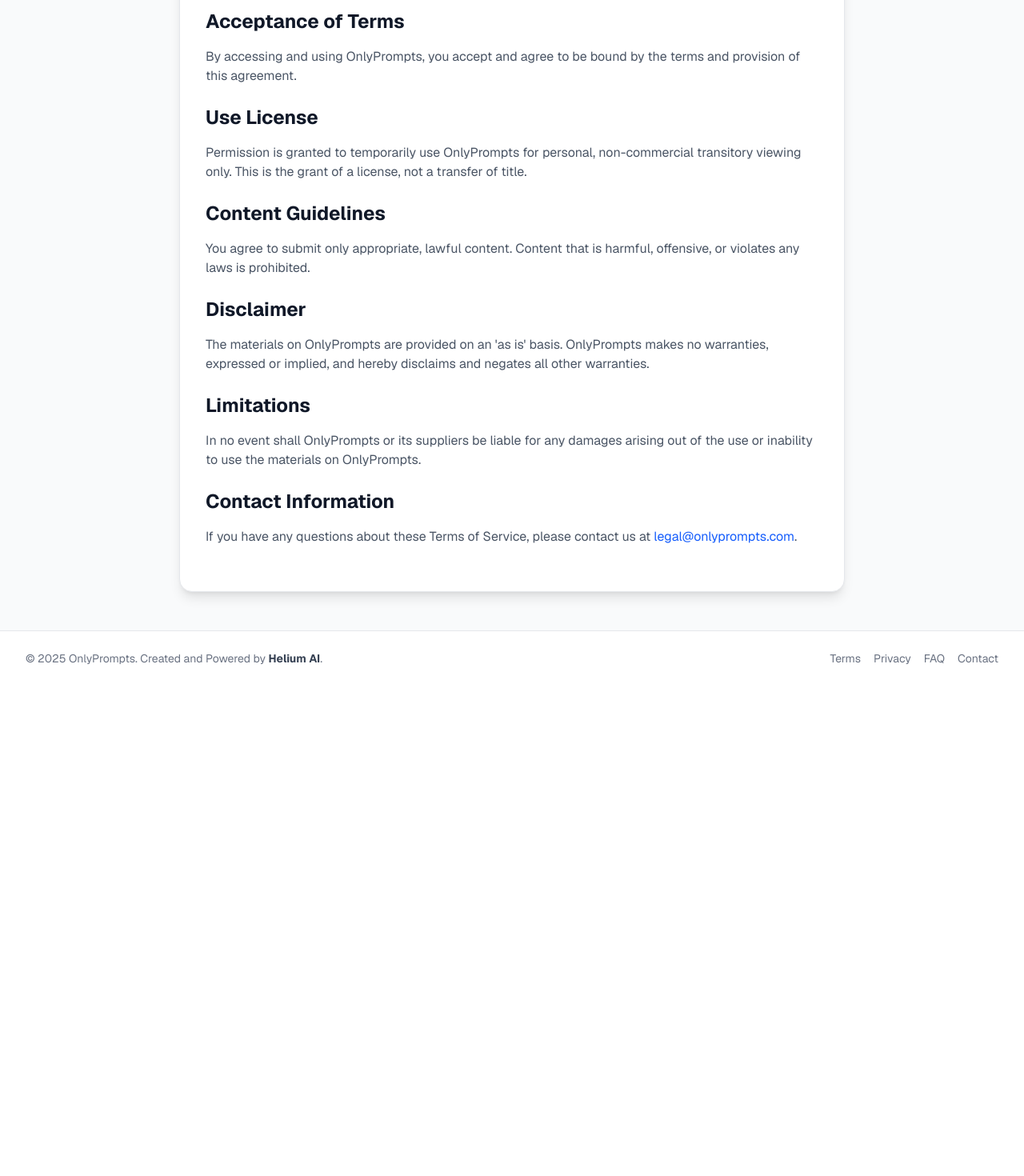
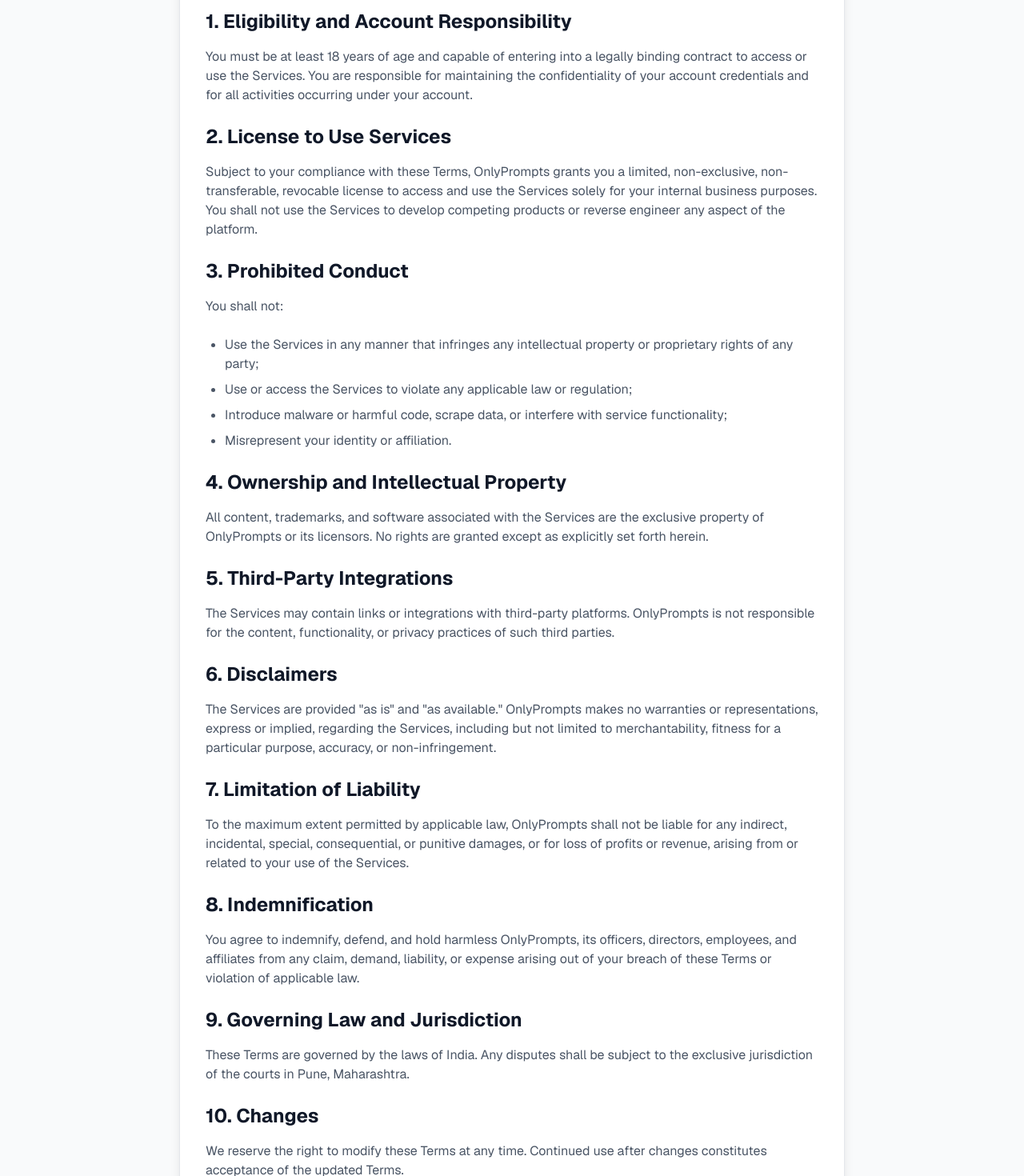
Before and after one commit to neuralarc-ai/onlyprompts, a Next.js app: page /terms in a window 1280 px wide. Shown: the part 460-1930 px from the top of the page at 80% size. Before the commit the page ends 1317 px from the top, so only its background shows below. Built offline with nearby package versions, Linux system fonts and the light colour scheme; no server answers.

Commit message:
Changed terms and Privacy

```diff
--- a/src/app/privacy/page.tsx
+++ b/src/app/privacy/page.tsx
@@ -27,34 +27,67 @@
               <strong>Last updated:</strong> October 2025
             </p>
 
-            <h2 className="text-2xl font-bold text-gray-900 mb-4">Information We Collect</h2>
+            <h2 className="text-2xl font-bold text-gray-900 mb-4">1. Information We Collect</h2>
+            <p className="text-gray-600 mb-4">
+              <strong>Personal Data:</strong> Name, email, company, contact details.
+            </p>
+            <p className="text-gray-600 mb-4">
+              <strong>Technical Data:</strong> IP address, browser type, device identifiers, usage logs.
+            </p>
             <p className="text-gray-600 mb-6">
-              We collect information you provide directly to us, such as when you submit prompts,
-              create an account, or contact us for support.
+              <strong>Cookies:</strong> We use cookies for analytics and personalization.
             </p>
 
-            <h2 className="text-2xl font-bold text-gray-900 mb-4">How We Use Your Information</h2>
+            <h2 className="text-2xl font-bold text-gray-900 mb-4">2. Use of Information</h2>
+            <p className="text-gray-600 mb-4">
+              We use the information to:
+            </p>
+            <ul className="text-gray-600 mb-6 list-disc pl-6 space-y-2">
+              <li>Provide, maintain, and improve our Services;</li>
+              <li>Process transactions and communicate with you;</li>
+              <li>Monitor usage trends and enhance security;</li>
+              <li>Comply with legal obligations.</li>
+            </ul>
+
+            <h2 className="text-2xl font-bold text-gray-900 mb-4">3. Legal Basis for Processing</h2>
             <p className="text-gray-600 mb-6">
-              We use the information we collect to provide, maintain, and improve our services,
-              process submissions, and communicate with you.
+              Where applicable, we process your data on the basis of your consent, our contractual obligations, compliance with legal obligations, or legitimate interests.
             </p>
 
-            <h2 className="text-2xl font-bold text-gray-900 mb-4">Information Sharing</h2>
+            <h2 className="text-2xl font-bold text-gray-900 mb-4">4. Data Sharing</h2>
+            <p className="text-gray-600 mb-4">
+              We do not sell or rent your data. We may share it with:
+            </p>
+            <ul className="text-gray-600 mb-6 list-disc pl-6 space-y-2">
+              <li>Authorized service providers (under strict confidentiality);</li>
+              <li>Legal or regulatory authorities, when required;</li>
+              <li>Affiliates and successors in interest, in the event of a business transfer.</li>
+            </ul>
+
+            <h2 className="text-2xl font-bold text-gray-900 mb-4">5. Data Retention</h2>
             <p className="text-gray-600 mb-6">
-              We do not sell, trade, or otherwise transfer your personal information to third parties
-              without your consent, except as described in this policy.
+              We retain your data only as long as necessary to fulfill the purposes outlined in this Policy, unless a longer retention period is required by law.
             </p>
 
-            <h2 className="text-2xl font-bold text-gray-900 mb-4">Data Security</h2>
+            <h2 className="text-2xl font-bold text-gray-900 mb-4">6. Security</h2>
             <p className="text-gray-600 mb-6">
-              We implement appropriate security measures to protect your personal information against
-              unauthorized access, alteration, disclosure, or destruction.
+              We implement appropriate administrative, technical, and physical safeguards to protect your information against unauthorized access or disclosure.
             </p>
 
-            <h2 className="text-2xl font-bold text-gray-900 mb-4">Contact Us</h2>
+            <h2 className="text-2xl font-bold text-gray-900 mb-4">7. Your Rights</h2>
             <p className="text-gray-600 mb-6">
-              If you have any questions about this Privacy Policy, please contact us at
-              <a href="mailto:privacy@onlyprompts.com" className="text-blue-600 hover:underline"> privacy@onlyprompts.com</a>.
+              Depending on your jurisdiction, you may have rights to access, correct, delete, or restrict the processing of your data. Please contact us at
+              <a href="mailto:support@onlyprompts.com" className="text-blue-600 hover:underline"> support@onlyprompts.com</a>.
+            </p>
+
+            <h2 className="text-2xl font-bold text-gray-900 mb-4">8. International Transfers</h2>
+            <p className="text-gray-600 mb-6">
+              If your data is transferred outside of India, we ensure appropriate safeguards are in place, including data processing agreements and, where applicable, standard contractual clauses.
+            </p>
+
+            <h2 className="text-2xl font-bold text-gray-900 mb-4">9. Changes</h2>
+            <p className="text-gray-600 mb-6">
+              We may update this Privacy Policy periodically. We encourage you to review this page regularly.
             </p>
           </div>
         </div>
--- a/src/app/terms/page.tsx
+++ b/src/app/terms/page.tsx
@@ -27,40 +27,60 @@
               <strong>Last updated:</strong> October 2025
             </p>
 
-            <h2 className="text-2xl font-bold text-gray-900 mb-4">Acceptance of Terms</h2>
+            <h2 className="text-2xl font-bold text-gray-900 mb-4">1. Eligibility and Account Responsibility</h2>
             <p className="text-gray-600 mb-6">
-              By accessing and using OnlyPrompts, you accept and agree to be bound by the terms and
-              provision of this agreement.
+              You must be at least 18 years of age and capable of entering into a legally binding contract to access or use the Services. You are responsible for maintaining the confidentiality of your account credentials and for all activities occurring under your account.
             </p>
 
-            <h2 className="text-2xl font-bold text-gray-900 mb-4">Use License</h2>
+            <h2 className="text-2xl font-bold text-gray-900 mb-4">2. License to Use Services</h2>
             <p className="text-gray-600 mb-6">
-              Permission is granted to temporarily use OnlyPrompts for personal, non-commercial transitory
-              viewing only. This is the grant of a license, not a transfer of title.
+              Subject to your compliance with these Terms, OnlyPrompts grants you a limited, non-exclusive, non-transferable, revocable license to access and use the Services solely for your internal business purposes. You shall not use the Services to develop competing products or reverse engineer any aspect of the platform.
             </p>
 
-            <h2 className="text-2xl font-bold text-gray-900 mb-4">Content Guidelines</h2>
+            <h2 className="text-2xl font-bold text-gray-900 mb-4">3. Prohibited Conduct</h2>
             <p className="text-gray-600 mb-6">
-              You agree to submit only appropriate, lawful content. Content that is harmful,
-              offensive, or violates any laws is prohibited.
+              You shall not:
+            </p>
+            <ul className="text-gray-600 mb-6 list-disc pl-6 space-y-2">
+              <li>Use the Services in any manner that infringes any intellectual property or proprietary rights of any party;</li>
+              <li>Use or access the Services to violate any applicable law or regulation;</li>
+              <li>Introduce malware or harmful code, scrape data, or interfere with service functionality;</li>
+              <li>Misrepresent your identity or affiliation.</li>
+            </ul>
+
+            <h2 className="text-2xl font-bold text-gray-900 mb-4">4. Ownership and Intellectual Property</h2>
+            <p className="text-gray-600 mb-6">
+              All content, trademarks, and software associated with the Services are the exclusive property of OnlyPrompts or its licensors. No rights are granted except as explicitly set forth herein.
             </p>
 
-            <h2 className="text-2xl font-bold text-gray-900 mb-4">Disclaimer</h2>
+            <h2 className="text-2xl font-bold text-gray-900 mb-4">5. Third-Party Integrations</h2>
             <p className="text-gray-600 mb-6">
-              The materials on OnlyPrompts are provided on an &apos;as is&apos; basis. OnlyPrompts makes no warranties,
-              expressed or implied, and hereby disclaims and negates all other warranties.
+              The Services may contain links or integrations with third-party platforms. OnlyPrompts is not responsible for the content, functionality, or privacy practices of such third parties.
             </p>
 
-            <h2 className="text-2xl font-bold text-gray-900 mb-4">Limitations</h2>
+            <h2 className="text-2xl font-bold text-gray-900 mb-4">6. Disclaimers</h2>
             <p className="text-gray-600 mb-6">
-              In no event shall OnlyPrompts or its suppliers be liable for any damages arising out of
-              the use or inability to use the materials on OnlyPrompts.
+              The Services are provided &quot;as is&quot; and &quot;as available.&quot; OnlyPrompts makes no warranties or representations, express or implied, regarding the Services, including but not limited to merchantability, fitness for a particular purpose, accuracy, or non-infringement.
             </p>
 
-            <h2 className="text-2xl font-bold text-gray-900 mb-4">Contact Information</h2>
+            <h2 className="text-2xl font-bold text-gray-900 mb-4">7. Limitation of Liability</h2>
             <p className="text-gray-600 mb-6">
-              If you have any questions about these Terms of Service, please contact us at
-              <a href="mailto:legal@onlyprompts.com" className="text-blue-600 hover:underline"> legal@onlyprompts.com</a>.
+              To the maximum extent permitted by applicable law, OnlyPrompts shall not be liable for any indirect, incidental, special, consequential, or punitive damages, or for loss of profits or revenue, arising from or related to your use of the Services.
+            </p>
+
+            <h2 className="text-2xl font-bold text-gray-900 mb-4">8. Indemnification</h2>
+            <p className="text-gray-600 mb-6">
+              You agree to indemnify, defend, and hold harmless OnlyPrompts, its officers, directors, employees, and affiliates from any claim, demand, liability, or expense arising out of your breach of these Terms or violation of applicable law.
+            </p>
+
+            <h2 className="text-2xl font-bold text-gray-900 mb-4">9. Governing Law and Jurisdiction</h2>
+            <p className="text-gray-600 mb-6">
+              These Terms are governed by the laws of India. Any disputes shall be subject to the exclusive jurisdiction of the courts in Pune, Maharashtra.
+            </p>
+
+            <h2 className="text-2xl font-bold text-gray-900 mb-4">10. Changes</h2>
+            <p className="text-gray-600 mb-6">
+              We reserve the right to modify these Terms at any time. Continued use after changes constitutes acceptance of the updated Terms.
             </p>
           </div>
         </div>
--- a/src/components/PromptCard.tsx
+++ b/src/components/PromptCard.tsx
@@ -150,24 +150,21 @@
           </div>
         )}
 
-        {/* Category Tag */}
+        {/* Title Tag */}
         <div className="absolute top-3 left-3">
-          <span className="bg-white/90 backdrop-blur-sm text-xs font-medium px-2 py-1 rounded-full text-gray-700">
-            {category}
+          <span className="bg-black/30 backdrop-blur-sm text-xs font-medium px-2 py-1 rounded-full text-white line-clamp-1 max-w-[200px]">
+            {title}
           </span>
         </div>
 
-        {/* Title and Like Count - Top Right */}
-        <div className="absolute top-3 right-3 text-right">
-          <h3 className="text-white font-bold text-sm mb-1 drop-shadow-lg line-clamp-1">
-            {title}
-          </h3>
+        {/* Like Count - Top Right */}
+        <div className="absolute top-3 right-3">
           <button
             onClick={(e) => {
               e.stopPropagation();
               handleLike();
             }}
-            className="flex items-center justify-end space-x-1 hover:opacity-80 transition-opacity"
+            className="flex items-center space-x-1 hover:opacity-80 transition-opacity"
           >
             <svg
               className={`h-4 w-4 text-white drop-shadow-lg ${userLiked(id) ? 'fill-current' : ''}`}
```
